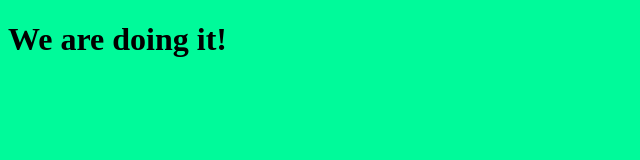
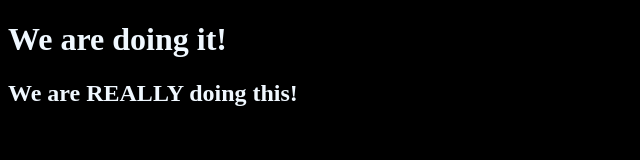
Before and after one commit to Nomsuta/naomis-funky-time, a plain HTML site: page index.html in a window 1280 px wide. Shown: the whole page, without its empty margins (0-640 px from the left). Drawn offline with Linux system fonts and the light colour scheme.

Commit message:
Added Scripting code

```diff
--- a/index.html
+++ b/index.html
@@ -6,5 +6,6 @@
   </head>
   <body>
     <h1>We are doing it!</h1>
+    <script src="script.js"></script>
   </body>
 </html>
--- /dev/null
+++ b/script.js
@@ -0,0 +1,4 @@
+const h2 = document.createElement("h2");
+h2.textContent = "We are REALLY doing this!";
+
+document.querySelector("body").appendChild(h2);
--- a/style.css
+++ b/style.css
@@ -1,3 +1,4 @@
 body {
-    background: mediumspringgreen;
+    background: black;
+    color: aliceblue;
   }
```
